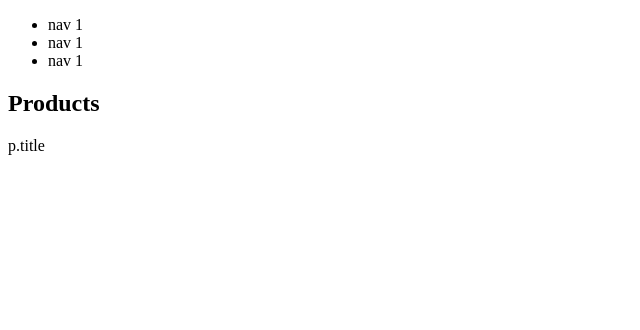
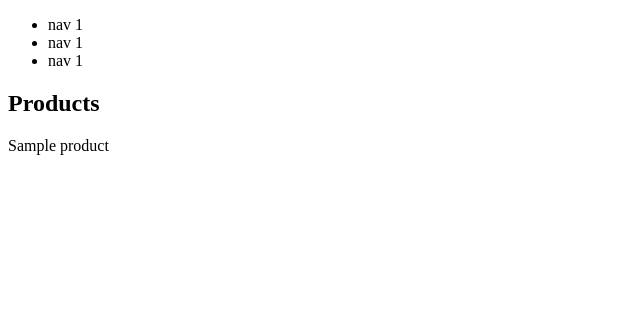
Before and after one commit to itcsdb1912/itcsdb1912, a Flask app: template templates/list_products.html in a window 1280 px wide. Shown: the top 330 px of the page, without its empty margins (0-640 px from the left). Run offline with Flask 2, Linux system fonts and the light colour scheme; the template is opened without the code that fills it: most values are stand-ins (such as "Sample title", 1, 10 or a date in 2020).

Commit message:
shopify methods

```diff
--- a/app.py
+++ b/app.py
@@ -31,7 +31,7 @@ def index():
 def list_products():
     if (session.get('user')):
         products = shopifyctrl.get_products()
-        return render_template('list_products', products=products)
+        return render_template('list_products.html', products=products)
     else:
         return redirect(url_for('index'));
 
--- a/requirements.txt
+++ b/requirements.txt
@@ -1,5 +1,6 @@
 Click==7.0
 Flask==1.1.1
+Flask-Session==0.3.1
 gunicorn==20.0.4
 isort==4.3.21
 itsdangerous==1.1.0
@@ -7,5 +8,8 @@ Jinja2==2.10.3
 lazy-object-proxy==1.4.3
 MarkupSafe==1.1.1
 psycopg2==2.8.4
+pyactiveresource==2.1.2
+PyYAML==5.2
+ShopifyAPI==5.1.2
 six==1.13.0
 Werkzeug==0.16.0
--- a/templates/list_products.html
+++ b/templates/list_products.html
@@ -8,7 +8,7 @@
             <div>
                 {% for p in products %}
                     <div>
-                        <p>p.title</p>
+                        <p>{{p.title}}</p>
                     </div>
                 {% endfor %}
                 </div>
```
